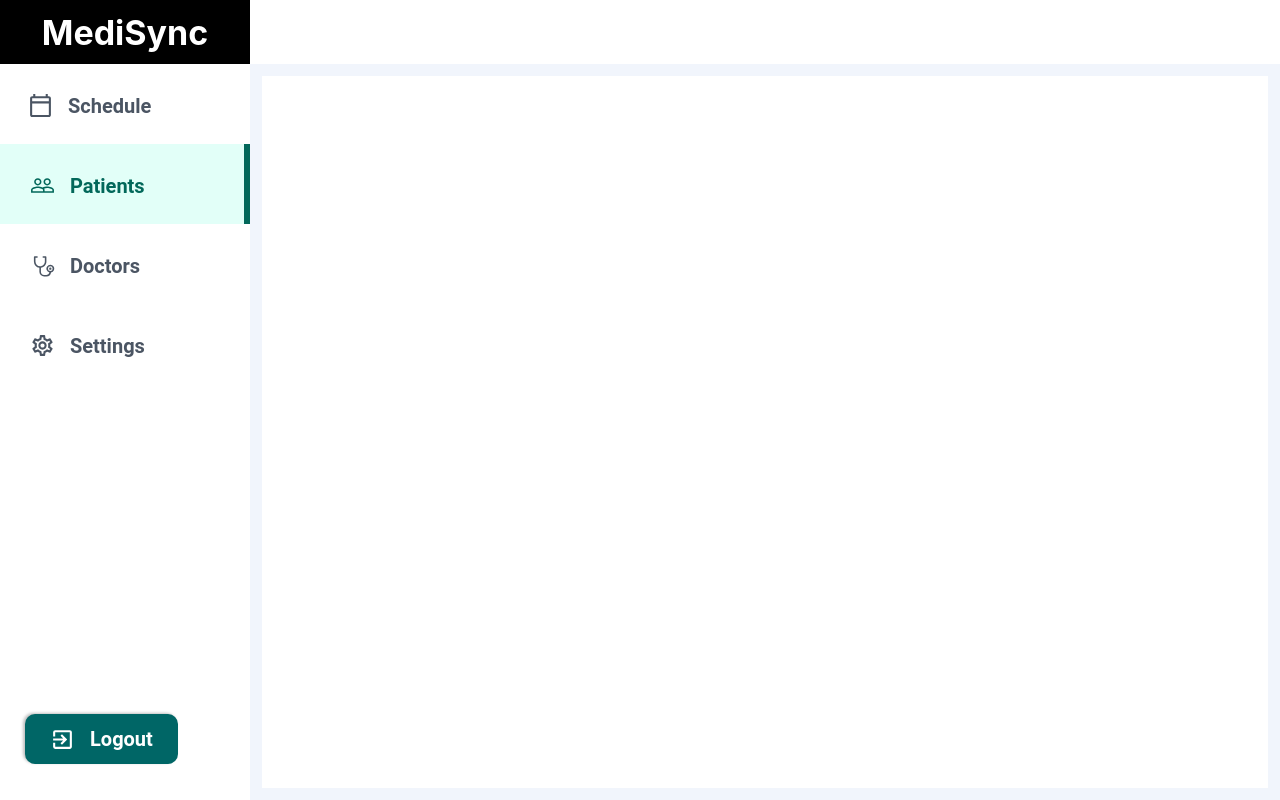
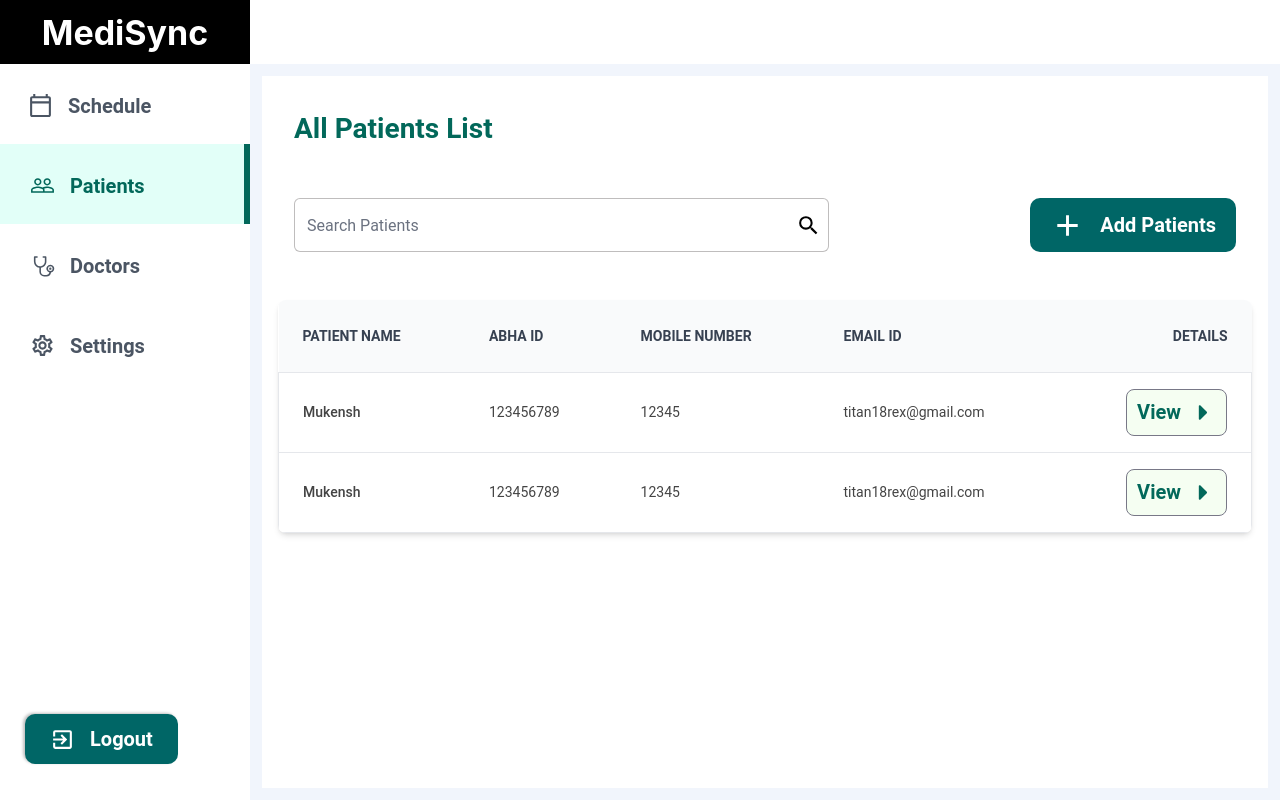
Before and after one commit to rahulbollisetty/HAD, a React (Vite) app in the folder frontend/: page / in a window 1280 px wide. Built offline with nearby package versions, Linux system fonts and the light colour scheme.

Commit message:
added All patient List

```diff
--- a/frontend/src/App.jsx
+++ b/frontend/src/App.jsx
@@ -2,7 +2,10 @@ import Login from "./pages/Login/Login";
 import Register from "./pages/register/Register";
 import { PatientScreen } from "./pages/PatientScreen/PatientScreen";
 function App() {
-  return (<PatientScreen />);
+  return (
+
+  <PatientScreen />
+  );
 }
 
 export default App;
--- a/frontend/src/pages/PatientScreen/PatientScreen.jsx
+++ b/frontend/src/pages/PatientScreen/PatientScreen.jsx
@@ -1,5 +1,6 @@
 import React from "react";
-import Sidebar from "./components/Sidebar";
+import Sidebar from "../Sidebar";
+import AllPatientList from "./components/AllPatientList";
 export const PatientScreen = () => {
   return (
     <div className="flex flex-row">
@@ -10,12 +11,7 @@ export const PatientScreen = () => {
         <div className="flex flex-col h-full">
           <div className="h-[64px] bg-white"></div>
           <div className="bg-white grow m-3">
-            <div >
-
-            </div>
-            <div>
-
-            </div>
+              <AllPatientList/>
           </div>
         </div>
 
--- /dev/null
+++ b/frontend/src/pages/PatientScreen/components/AllPatientList.jsx
@@ -0,0 +1,104 @@
+import { MdSearch, MdAdd } from "react-icons/md";
+import { FaCaretRight } from "react-icons/fa";
+
+const AllPatientList = () =>{
+    return (
+        <div className="flex flex-col h-full">
+            <div className="basis-[15%]">
+                <div className="text-[1.75rem] m-4 p-4 text-[#02685A] font-semibold">
+                All Patients List
+                </div>
+                <div className="flex flex-row m-4 justify-between items-center">
+                <div class="relative">
+                    <input className="m-4 w-[33.4375rem] h-[3.375rem] border-[#827F7F82] rounded-md focus:outline-none focus:ring focus:ring-[#02685A] focus:ring-opacity-70" type="text" placeholder="Search Patients" name="" id="" />
+                    <div class="absolute inset-y-0 right-2 flex items-center pr-4">
+                        <MdSearch className="h-[25px] w-[25px]"/>
+                    </div>
+                </div>
+                <div className="">
+                    <div className='inline-flex gap-[15px] px-[1.25rem] m-4 py-[0.625rem] h-[3.375rem] justify-center items-center text-white w-fit hover:bg-[#276059] bg-[#006666] rounded-[10px]'>
+                        <MdAdd className="h-[35px] w-[35px] m-auto"/>
+                        <div className="relative w-fit font-semibold m-auto text-[20px]">
+                                    Add Patients
+                            </div>
+                        </div>
+
+                    </div>
+                </div>
+
+            </div>
+            <div className="basis-[85%]">
+
+
+<div class="relative m-4 overflow-x-auto shadow-md sm:rounded-lg">
+    <table class="w-full text-sm text-left rtl:text-right text-gray-500">
+        <thead class="text-xs text-gray-700 uppercase h-[4.5rem] bg-gray-50 bg-[#F5F6F8] text-[#7B7878]">
+            <tr className="text-sm">
+                <th scope="col" class="px-6 py-3">
+                    Patient Name
+                </th>
+                <th scope="col" class="px-6 py-3">
+                    ABHA ID
+                </th>
+                <th scope="col" class="px-6 py-3">
+                    Mobile Number
+                </th>
+                <th scope="col" class="px-6 py-3">
+                    Email ID
+                </th>
+                <th scope="col" class="px-6 py-3 text-right">
+                    Details
+                </th>
+            </tr>
+        </thead>
+        <tbody className="text-sm text-[#444]">
+
+            <tr class="bg-white border ">
+                <th scope="row" class="px-6 py-4 font-medium text-[#444] whitespace-nowrap">
+                    Mukensh
+                </th>
+                <td class="px-6 py-4">
+                123456789
+                </td>
+                <td class="px-6 py-4">
+                    12345
+                </td>
+                <td class="px-6 py-4">
+                titan18rex@gmail.com
+                </td>
+                <td class="px-6 py-4 text-right">
+                <button className="inline-flex justify-center items-center gap-[10px] rounded-lg
+                     border border-[#787887] bg-[#F5FEF2] text-[20px] text-[#02685A] font-semibold p-2.5">
+                        <div>View</div><FaCaretRight className="h-[25px] w-[25px]"/>
+                    </button>
+                </td>
+            </tr>
+            <tr class="bg-white border ">
+                <th scope="row" class="px-6 py-4 font-medium text-[#444] whitespace-nowrap">
+                    Mukensh
+                </th>
+                <td class="px-6 py-4">
+                123456789
+                </td>
+                <td class="px-6 py-4">
+                    12345
+                </td>
+                <td class="px-6 py-4">
+                titan18rex@gmail.com
+                </td>
+                <td class="px-6 py-4 text-right">
+                    <button className="inline-flex justify-center items-center gap-[10px] rounded-lg
+                     border border-[#787887] bg-[#F5FEF2] text-[20px] text-[#02685A] font-semibold p-2.5">
+                        <div>View</div><FaCaretRight className="h-[25px] w-[25px]"/>
+                    </button>
+                </td>
+            </tr>
+        </tbody>
+    </table>
+</div>
+
+            </div>
+        </div>
+    );
+}
+export default AllPatientList;
--- a/frontend/src/pages/PatientScreen/components/Sidebar.jsx
+++ b/frontend/src/pages/Sidebar.jsx
@@ -15,7 +15,7 @@ const Sidebar = () =>{
                     <div className='h-[80px] inactive align-center'>
                         <div className='inline-flex gap-[15px]  w-fit relative left-7 top-1/3'>
                             <MdOutlineCalendarToday className="h-[25px] w-[25px] m-auto"/>
-                            <div className="relative w-fit [font-family:'Roboto',Helvetica] font-semibold text-[20px]">
+                            <div className="relative w-fit font-semibold text-[20px]">
                                 Schedule
                             </div>
                         </div>
@@ -23,7 +23,7 @@ const Sidebar = () =>{
                     <div className='h-[80px] active align-center'>
                         <div className='inline-flex gap-[15px] w-fit relative left-[30px] top-1/3'>
                             <MdPeopleOutline className="h-[25px] w-[25px] m-auto"/>
-                            <div className="relative w-fit [font-family:'Roboto',Helvetica] font-semibold text-[20px]">
+                            <div className="relative w-fit font-semibold text-[20px]">
                                 Patients
                             </div>
                         </div>
@@ -31,7 +31,7 @@ const Sidebar = () =>{
                     <div className='h-[80px] inactive align-center'>
                         <div className='inline-flex gap-[15px]  w-fit relative left-[30px] top-1/3'>
                             <PiStethoscope className="h-[25px] w-[25px] font-semibold m-auto"/>
-                            <div className="relative w-fit [font-family:'Roboto',Helvetica] font-semibold text-[20px]">
+                            <div className="relative w-fit font-semibold text-[20px]">
                                 Doctors
                             </div>
                         </div>
@@ -40,7 +40,7 @@ const Sidebar = () =>{
                     <div className='h-[80px] inactive align-center'>
                         <div className='inline-flex gap-[15px] w-fit relative left-[30px] top-1/3'>
                         <MdOutlineSettings className="h-[25px] w-[25px] m-auto"/>
-                            <div className="relative w-fit [font-family:'Roboto',Helvetica] font-semibold text-[20px]">
+                            <div className="relative w-fit font-semibold text-[20px]">
                                 Settings
                             </div>
                         </div>
@@ -51,7 +51,7 @@ const Sidebar = () =>{
             <div className="h-1/12 m-[10px]">
             <div className='inline-flex gap-[15px] px-[25px] py-[10px] text-white w-fit relative left-[15px] top-1/3 bg-[#006666] rounded-[10px] overflow-hidden shadow-[-2px_-1px_3px_#00000040]'>
                             <MdExitToApp className="h-[25px] w-[25px] m-auto"/>
-                            <div className="relative w-fit [font-family:'Roboto',Helvetica] font-semibold text-[20px]">
+                            <div className="relative w-fit font-semibold text-[20px]">
                                 Logout
                             </div>
                         </div>
--- a/frontend/tailwind.config.js
+++ b/frontend/tailwind.config.js
@@ -6,6 +6,10 @@ export default {
   ],
   theme: {
     extend: {},
+    fontFamily: {
+      'sans' : ['Roboto','Helvetica']
+    },
   },
+
   plugins: [require('@tailwindcss/forms')],
 }
```
